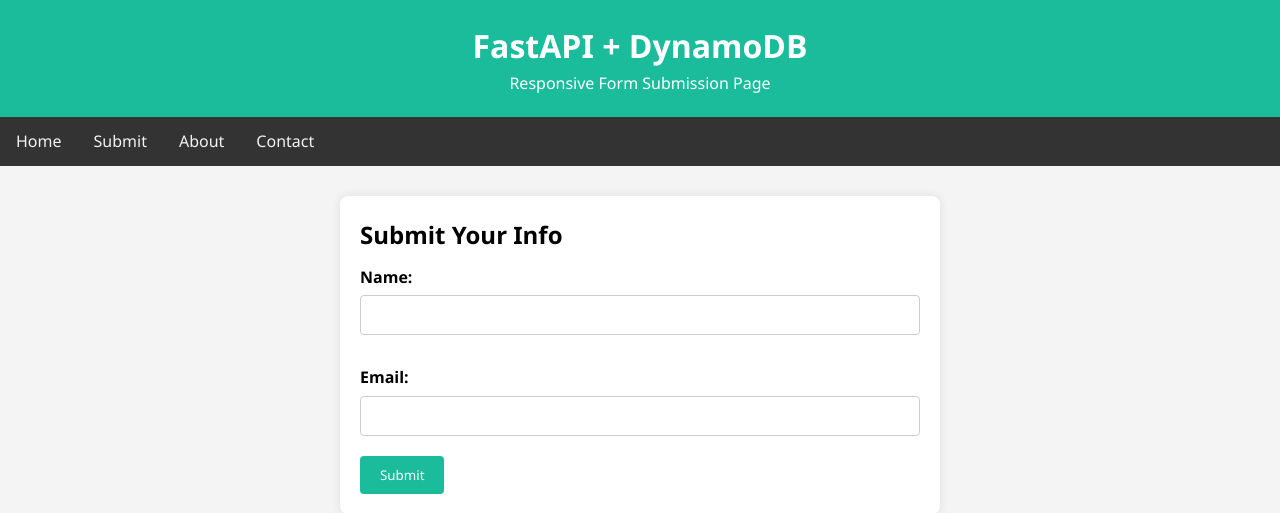
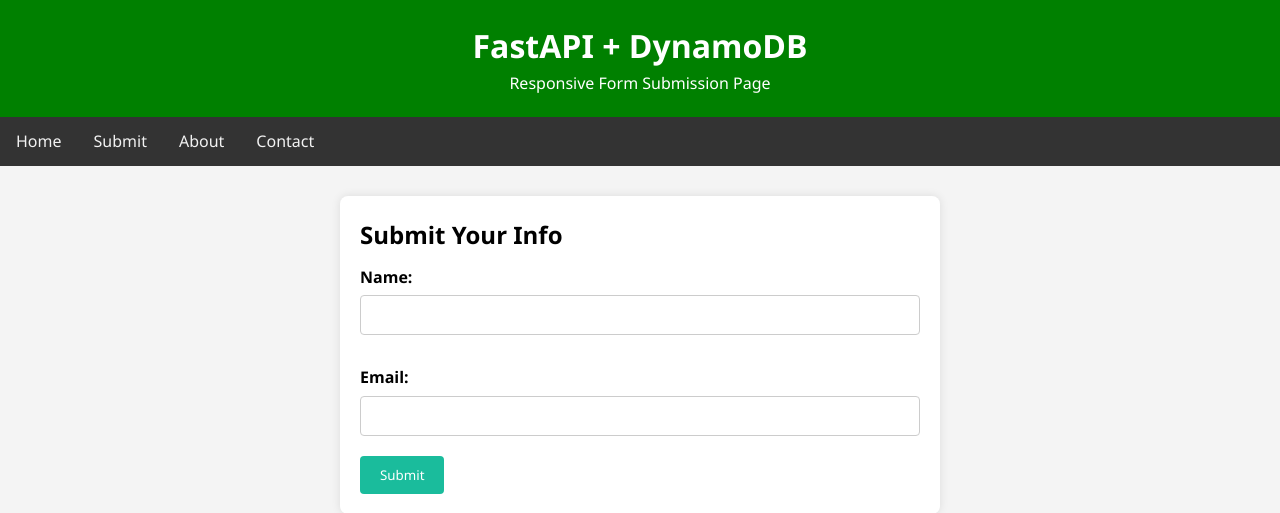
Before and after one commit to ayyanar-vignesh/july16_fastapi_dynamo_morning, a FastAPI app: page / in a window 1280 px wide. Shown: the top 513 px of the page. Run offline with FastAPI, Linux system fonts and the light colour scheme.

Commit message:
html change

```diff
--- a/templates/index.html
+++ b/templates/index.html
@@ -20,7 +20,7 @@
 
         /* Header */
         header {
-            background-color: #1abc9c;
+            background-color: green;
             color: white;
             padding: 20px 0;
             text-align: center;
```
